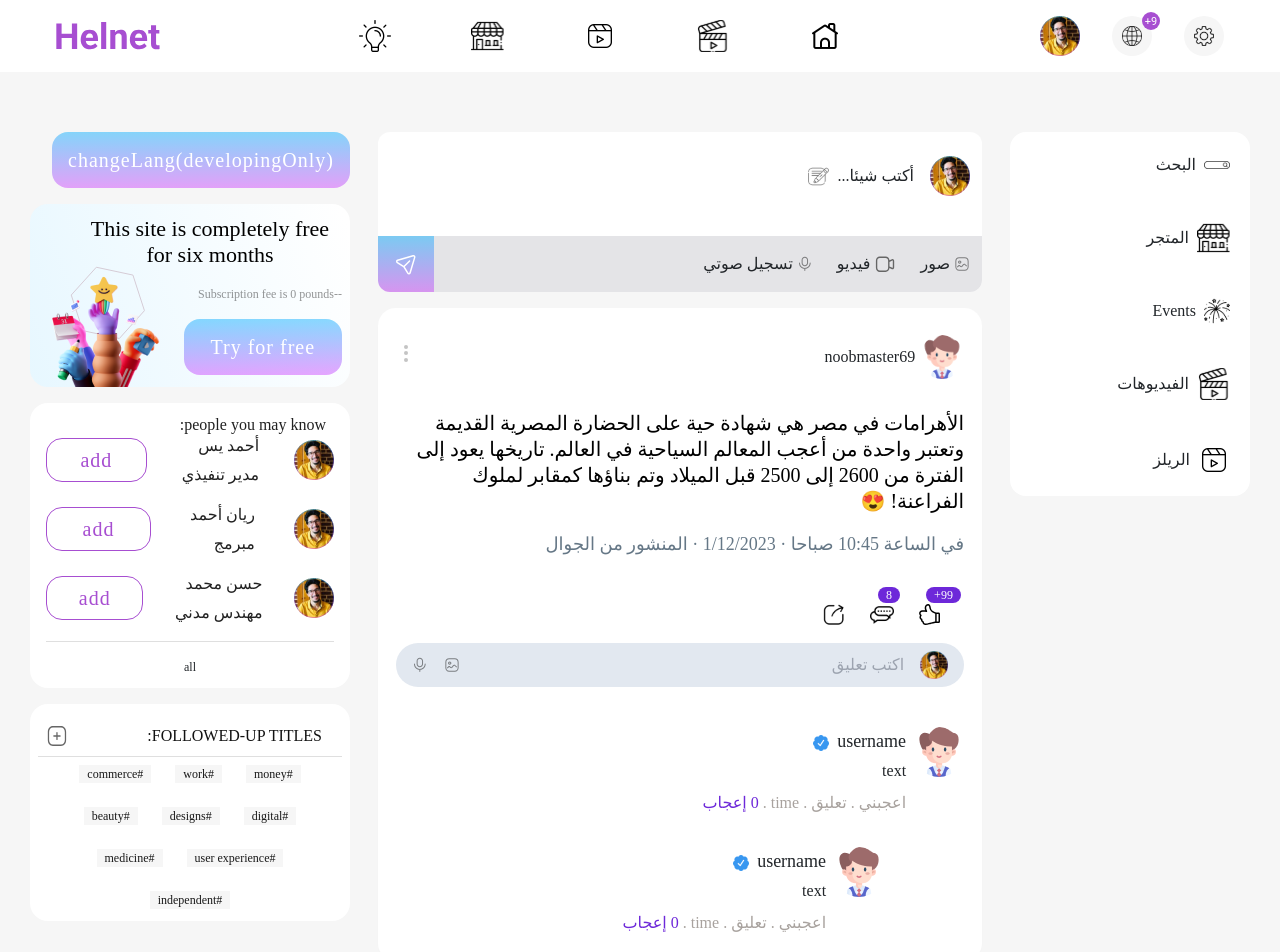
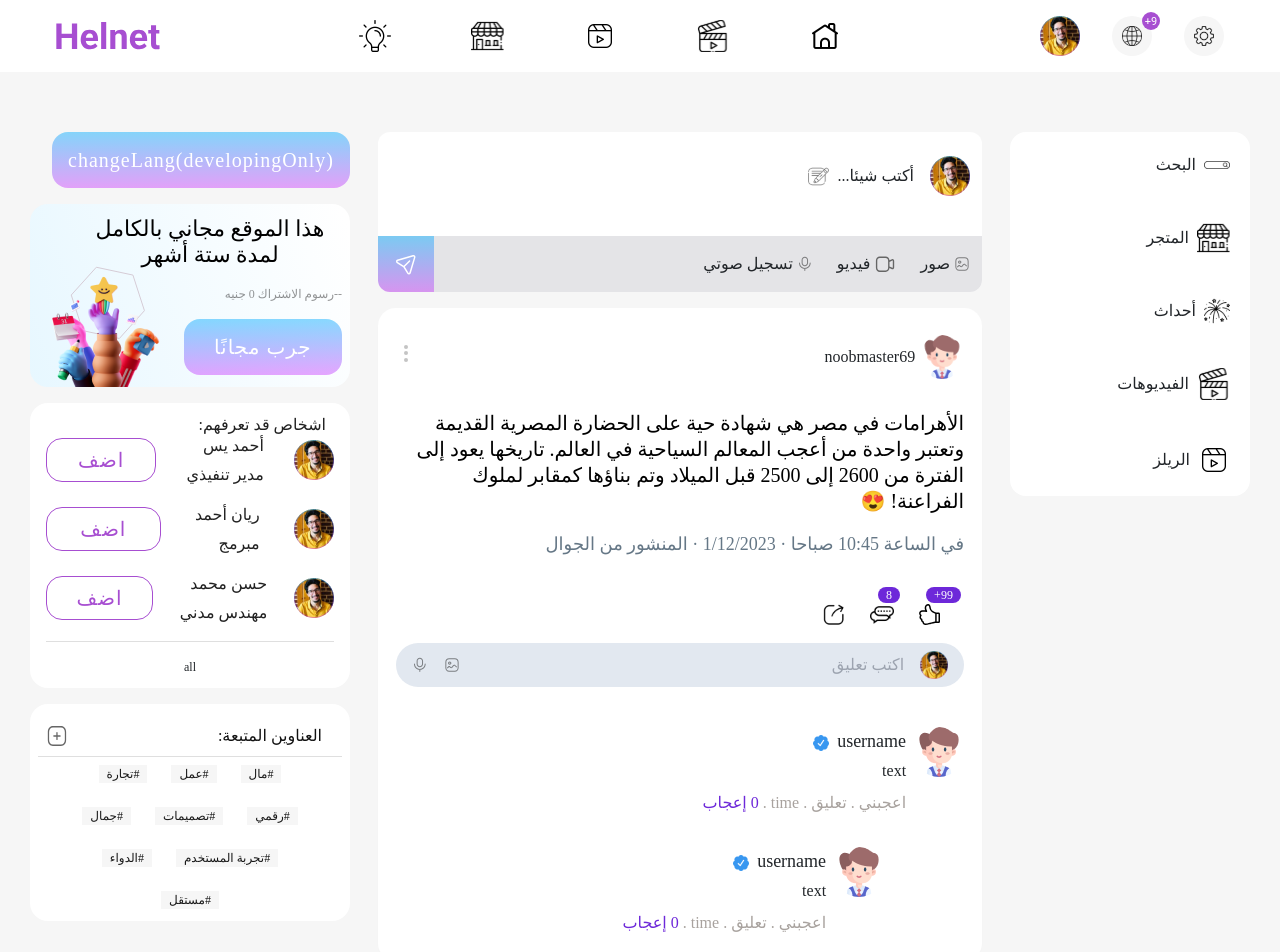
Before and after one commit to mohamedmansour0991/Helnet, a React (Vite) app: page / in a window 1280 px wide. Shown: the top 952 px of the page. Built offline with nearby package versions, Linux system fonts and the light colour scheme; a web font is replaced by a local one.

Commit message:
fix the navbar

```diff
--- a/src/components/aside/Aside.jsx
+++ b/src/components/aside/Aside.jsx
@@ -56,13 +56,13 @@ export default function Aside() {
       </div>
       <div className="aside__section ad">
         <h4>{t("This site is completely free for six months")}</h4>
-        <p>{t("--Subscription fee is 0 pounds")}</p>
+        <p>{"--" + t("Subscription fee is 0 pounds")}</p>
         <Button children={t("Try for free")} />
         <img src={adImage} alt="" />
         <img className="polygon" src={Polygon} alt="" />
       </div>
       <div className="aside__section recommend">
-        <h4>{t("people you may know:")}</h4>
+        <h4>{t("people you may know") + ":"}</h4>
         <ul>
           {users.map((user, index) => (
             <li key={index}>
@@ -72,7 +72,7 @@ export default function Aside() {
                 <p>{user.job}</p>
               </div>
               <Button
-                children={"add"}
+                children={t("add")}
                 backgroundColor={"#fff"}
                 color={"#A74ED1"}
                 border={"1px"}
@@ -84,7 +84,7 @@ export default function Aside() {
       </div>
       <div className="aside__section tags">
         <div className="tagsHeader">
-          <p>{t("followed-up titles:")}</p>
+          <p>{t("followed-up titles") + ":"}</p>
           <img src={plus} alt="" role="button" />
         </div>
 
@@ -92,7 +92,7 @@ export default function Aside() {
           {titles.map((title, index) => (
             <p key={index}>
               <span>#</span>
-              {title}
+              {t(title)}
             </p>
           ))}
         </div>
--- a/src/components/navbar/Navbar.jsx
+++ b/src/components/navbar/Navbar.jsx
@@ -18,6 +18,7 @@ import {
   favicon,
 } from "/src/assets/images/icons";
 import "./Navbar.scss";
+import { t } from "i18next";
 
 export default function Navbar() {
   const mainNavbarList = [
@@ -35,13 +36,16 @@ export default function Navbar() {
   ];
 
   const navigate = useNavigate();
+
   const location = useLocation();
 
   const getCurrentLocationName = () => {
     const currentPath = location.pathname.substring(1);
     return currentPath === "" ? "home" : currentPath;
   };
+
   const currentPath = getCurrentLocationName();
+
   const notifications = [
     1, 2, 3, 4, 5,
     // 6, 7, 8, 9
@@ -49,6 +53,7 @@ export default function Navbar() {
   ];
 
   const [isOpened, setIsOpened] = useState(false);
+
   const direction = localStorage.getItem("direction");
 
   return (
@@ -117,7 +122,7 @@ export default function Navbar() {
           onClick={() => setIsOpened(!isOpened)}
         />
       </div>
-      <ul className={`navbar__list mobileMenu ${isOpened}`}>
+      <ul className={`navbar__list mobileMenu ${isOpened} ${direction}`}>
         <Link>
           <img src={favicon} alt="Helnet logo" />
         </Link>
@@ -131,7 +136,7 @@ export default function Navbar() {
             }}
           >
             <img src={tap.icon} alt="" />
-            <p>{tap.name}</p>
+            <p>{t(tap.name)}</p>
           </li>
         ))}
       </ul>
--- a/src/components/navbar/Navbar.scss
+++ b/src/components/navbar/Navbar.scss
@@ -48,8 +48,6 @@
         display: none;
       }
 
-
-
       & > li {
         background-color: #f6f6f6;
         border-radius: 50%;
@@ -59,9 +57,10 @@
         justify-content: center;
         align-items: center;
 
-        &.tapButton{
+        &.tapButton {
           display: none;
-          @media screen and (max-width: 1100px) {
+
+          @media screen and (min-width: 601px) and (max-width: 1100px) {
             display: flex;
           }
         }
@@ -107,9 +106,9 @@
     &.mobileMenu {
       display: none;
 
-      @media screen and (max-width: 950px) {
+      @media screen and (max-width: 1050px) {
         background-color: var(--bg-color);
-        width: 50vw;
+        width: 27vw;
         height: 100dvh;
         padding: 2rem;
         position: absolute;
@@ -117,25 +116,52 @@
         top: 0;
         left: 0;
 
+        &.ltr {
+          left: auto;
+          right: 0;
+        }
+
         &.true {
           display: grid;
           position: fixed;
         }
 
-        & > li {
-          display: grid;
-          grid-template-columns: auto 1fr;
+        & > li,
+        & > a {
+          display: flex;
+          // grid-template-columns: auto 1fr;
+          flex-direction: row-reverse;
           align-items: center;
-          justify-content: center;
+          justify-content: end;
           gap: 2rem;
         }
       }
 
+      @media screen and (max-width: 950px) {
+        width: 30vw;
+      }
+
+      @media screen and (max-width: 750px) {
+        width: 40vw;
+      }
+
       @media screen and (max-width: 600px) {
+        width: 45vw;
+      }
+
+      @media screen and (max-width: 450px) {
+        width: 50vw;
+      }
+
+      @media screen and (max-width: 400px) {
         width: 70vw;
       }
 
-      @media screen and (max-width: 350px) {
+      @media screen and (max-width: 300px) {
+        width: 80vw;
+      }
+
+      @media screen and (max-width: 250px) {
         width: 100vw;
       }
     }
--- a/src/locale/ar.json
+++ b/src/locale/ar.json
@@ -584,5 +584,21 @@
   "add to your post": "اضف الي منشورك",
   ",": "يا",
   "public": "عام",
-  "privet": "خاص"
+  "privet": "خاص",
+  "Events": "أحداث",
+  "people you may know": "اشخاص قد تعرفهم",
+  "This site is completely free for six months": "هذا الموقع مجاني بالكامل لمدة ستة أشهر",
+  "Try for free": "جرب مجانًا",
+  "Subscription fee is 0 pounds": "رسوم الاشتراك 0 جنيه",
+  "add": "اضف",
+  "followed-up titles": "العناوين المتبعة",
+  "money": "مال",
+  "work": "عمل",
+  "commerce": "تجارة",
+  "digital": "رقمي",
+  "designs": "تصميمات",
+  "beauty": "جمال",
+  "user experience": "تجربة المستخدم",
+  "medicine": "الدواء",
+  "independent": "مستقل"
 }
```
Also changed, not shown: src/components/ui/filtersBar/FiltersBar.jsx (added).
